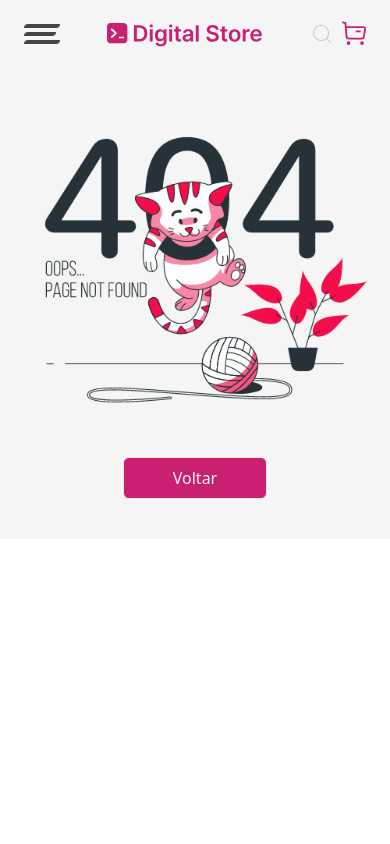
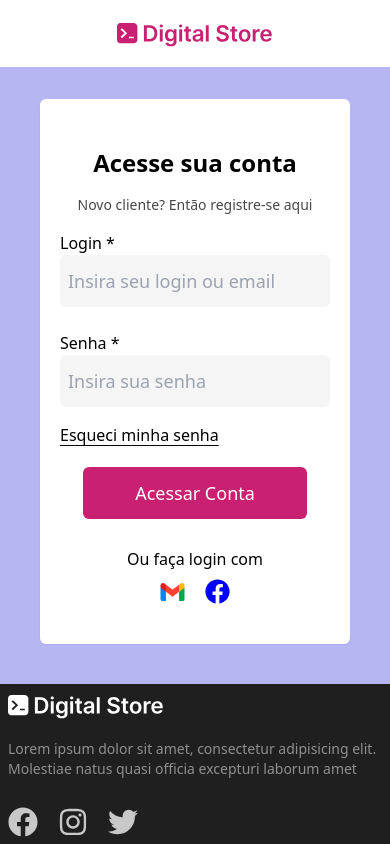
Before and after one commit to letticiamoura/ecommerce-front, a React (Vite) app: page /login in a window 390 px wide. Shown: the top 844 px of the page. Built offline with nearby package versions, Linux system fonts and the light colour scheme.

Commit message:
feat: Login responsivo

```diff
--- a/src/App.tsx
+++ b/src/App.tsx
@@ -1,6 +1,7 @@
 import { BrowserRouter, Routes, Route } from "react-router-dom";
 import ErrorPage from "./pages/ErrorPage";
 import HomePage from "./pages/HomePage";
+import Login from "./pages/Login";
 
 export default function App() {
 
@@ -11,6 +12,7 @@ export default function App() {
       <Routes>
 
         <Route path="/" element={ <HomePage />} />
+        <Route path="/login" element={ <Login />} />
         <Route path="*" element={ <ErrorPage />} />
 
       </Routes>
--- a/src/components/Header.tsx
+++ b/src/components/Header.tsx
@@ -9,12 +9,15 @@ import cart from "../assets/icons/mini-cart.svg";
 import Button from "./Button";
 
 import { CiSearch  } from "react-icons/ci";
+import { useNavigate } from "react-router-dom";
 
 
 export default function Header() {
 
     const [ open, setOpen ] = useState(false);
     const [ openSearch, setOpenSearch ] = useState(false);
+
+    const navigate = useNavigate();
 
     const handleOpenMenu = () => {
         setOpen(!open);
@@ -26,7 +29,9 @@ export default function Header() {
         setOpenSearch(!openSearch)
     }
 
-    const handleEntrar = () => alert("Ops, em contrução!!");
+    const handleEntrar = () => {
+        navigate("/login")
+    }
 
     return (
 
--- /dev/null
+++ b/src/pages/Login.tsx
@@ -0,0 +1,71 @@
+import { useNavigate } from "react-router-dom";
+
+import { FaFacebook } from "react-icons/fa";
+
+import gmail from "../assets/icons/gmail.svg";
+
+import tenis from "../assets/iconLogin.svg";
+import Button from "../components/Button";
+import Footer from "../components/Footer";
+import Logo from "../components/Logo";
+
+export default function Login() {
+
+    const navigate = useNavigate();
+
+    const handleLogin = () => navigate("/");
+
+    return(
+
+        <>
+            <header className="bg-white flex justify-center items-center py-5 lg:py-3 lg:justify-start lg:px-10">
+                <Logo type="logoHeader" />
+            </header>
+
+            <main className="h-auto bg-gradient-to-r bg-secondary pt-8 pb-10 lg:pb-5">
+
+                <div className="px-10 flex flex-row justify-center items-center">
+
+                    <form className="px-5 py-10 lg:py-5 h-auto flex gap-2 flex-col justify-center bg-white w-auto  rounded-md shadow-sm m-auto">
+
+                        <h2 className="py-2 lg:py-1 md:text-start text-2xl font-bold text-center">Acesse sua conta</h2>
+                        <p className="text-sm text-dark-gray-2 text-center md:text-start">Novo cliente? Então registre-se aqui</p>
+
+                        <label htmlFor="login" className="py-2 font-medium md:text-sm">Login *<br />
+                            <input type="text" placeholder="Insira seu login ou email" className="py-3 px-2 rounded-md w-full bg-light-gray-3 text-lg md:py-2 md:text-sm focus:border-pink-500 focus:ring-pink-500 focus:ring-2 outline-none focus:transition-all duration-200" required />
+                        </label>
+
+                        <label htmlFor="senha" className="py-2 font-medium md:text-sm">Senha *<br />
+                            <input type="text" placeholder="Insira sua senha" className="py-3 px-2 rounded-md w-full bg-light-gray-3 text-lg md:py-2 md:text-sm focus:border-pink-500 focus:ring-pink-500 focus:ring-2 outline-none focus:transition-all duration-200" required />
+                        </label>
+
+                        <a href="http://localhost:5173/login" className="underline underline-offset-4 md:text-[12px] cursor-pointer hover:scale-105 hover:text-primary transition-colors font-medium hover:px-3">Esqueci minha senha</a>
+
+                        <div className="m-auto py-3">
+                            <button onClick={handleLogin} className="bg-primary hover:bg-pink-500 hover:scale-105 transition-colors text-white w-56 py-3 text-lg font-medium rounded-md md:w-[30vw] md:py-2">Acessar Conta</button>
+                        </div>
+
+                        <div className="md:flex md:justify-center md:gap-5">
+                            <p className="py-2 text-center">Ou faça login com</p>
+                            <div className="flex justify-center items-center gap-5">
+                                <img src={gmail} alt="Gmail" className="hover:scale-105 cursor-pointer" />
+                                <FaFacebook size="25px" color="blue" className="hover:scale-105 hover:cursor-pointer" />
+                            </div>
+
+                        </div>
+
+                    </form>
+
+                    <img src={tenis} alt="Tenis" className="hidden md:block w-[40vw] md:w-[33vw]" />
+
+                </div>
+
+            </main>
+
+            <Footer />
+
+        </>
+
+    )
+
+}
```
Also changed, not shown: src/assets/icons/gmail.svg (added), 1 other file (tests, documents, lock files or other folders).
